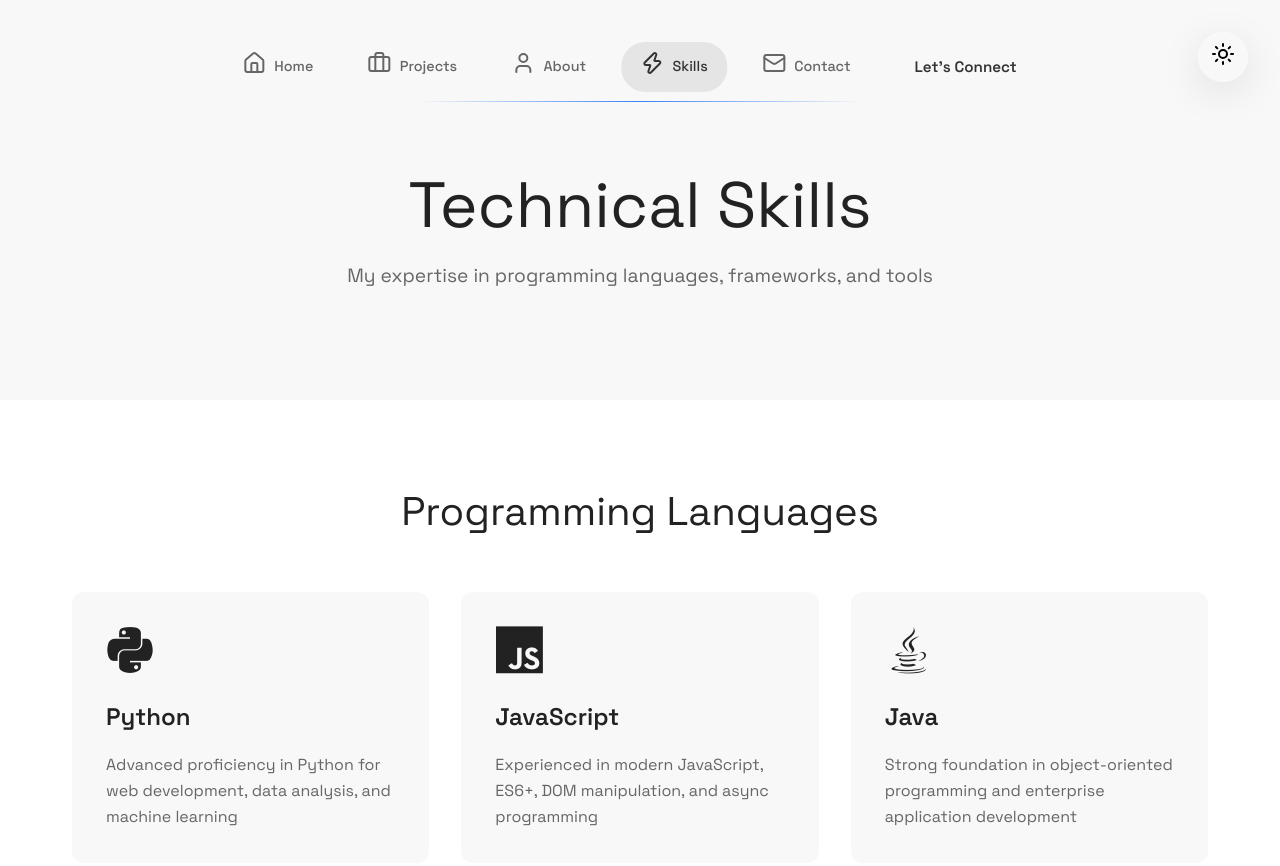
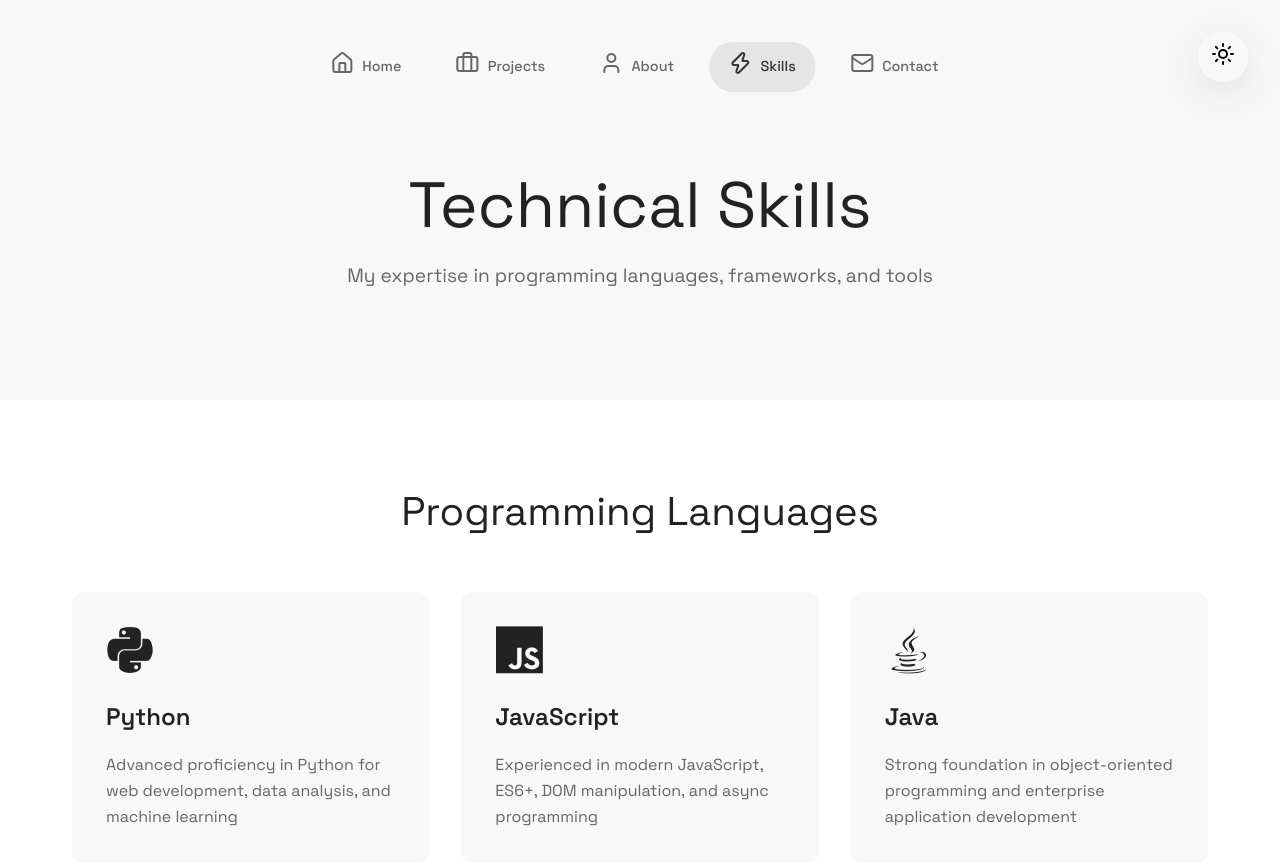
Before and after one commit to neemlama/Portfolio-Web, a website: page skills.html in a window 1280 px wide. Shown: the top 866 px of the page. Drawn offline with nearby package versions, Linux system fonts and the light colour scheme.

Commit message:
remove lets connect button

```diff
--- a/skills.html
+++ b/skills.html
@@ -68,9 +68,6 @@
             <a href="contact.html" class="nav-item">
                 <span class="nav-icon"><i data-lucide="mail"></i></span>
                 <span class="nav-text">Contact</span>
-            </a>
-            <a href="contact.html" class="nav-cta-button">
-                <span>Let's Connect</span>
             </a>
         </div>
     </nav>
```
Also changed, not shown: about.html (+0 -3 lines), contact.html (+0 -3 lines), index.html (+0 -3 lines), projects.html (+0 -3 lines).
